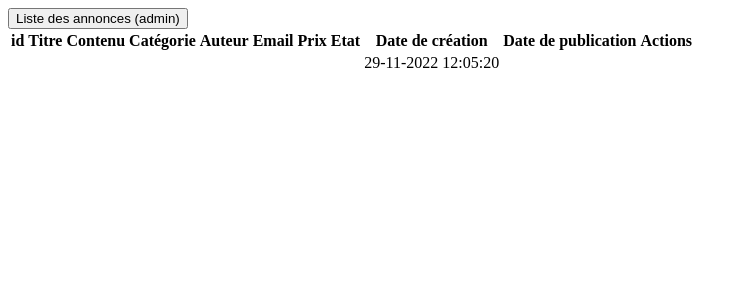
After one commit to RoquesPascal/ESIMED_Symfony_Projet, a Symfony app: template templates/advert/admin_show.html.twig in a window 1280 px wide. The commit adds this page. Shown: the top 300 px of the page, without its empty margins (0-747 px from the left). Run offline with Twig, Linux system fonts and the light colour scheme; the template is opened without the code that fills it, so the values that code supplies are empty; some libraries are stand-ins or nearby versions.

Commit message:
Ajout d'un show pour les annonces dans la partie admin

```diff
--- a/templates/advert/admin_index.html.twig
+++ b/templates/advert/admin_index.html.twig
@@ -6,7 +6,7 @@
     <a href="{{ path('index') }}"><button>Menu principal</button></a>
     <a href="{{ path('admin_advert_list_draft') }}"><button>Valider les nouvelles annonces (admin)</button></a>
     <a href="{{ path('admin_advert_list_published') }}"><button>Voir les annonces publi&eacute;es (admin)</button></a>
-    <a href="{{ path('admin_advert_list_rejected') }}"><button>Valider les annonces rejet&eacute;es (admin)</button></a>
+    <a href="{{ path('admin_advert_list_rejected') }}"><button>voir les annonces rejet&eacute;es (admin)</button></a>
     <a href="{{ path('admin_category_index') }}"><button>Voir les cat&eacute;gories (admin)</button></a>
 
     <table>
@@ -21,6 +21,7 @@
             <th>Etat</th>
             <th>Date de cr&eacute;ation</th>
             <th>Date de publication</th>
+            <th>Actions</th>
         </tr>
         {% for advert in listAdverts %}
             <tr>
@@ -34,6 +35,7 @@
                 <td>{{ advert.getState() }}</td>
                 <td>{{ advert.getCreatedAt()|date("d-m-Y H:i:s") }}</td>
                 <td>{{ advert.getPublishedAt() is empty ? "" : advert.getPublishedAt|date("d-m-Y H:i:s") }}</td>
+                <td><a href="{{ path('admin_show', {'id': advert.getId()}) }}"><button>Voir</button></a></td>
             </tr>
         {% endfor %}
     </table>
--- /dev/null
+++ b/templates/advert/admin_show.html.twig
@@ -0,0 +1,47 @@
+{% extends 'base.html.twig' %}
+
+{% block title %}D&eacute;tails de l'annonce{% endblock %}
+
+{% block body %}
+    <a href="{{ path('admin_index') }}"><button>Liste des annonces (admin)</button></a>
+
+    <table>
+        <tr>
+            <th>id</th>
+            <th>Titre</th>
+            <th>Contenu</th>
+            <th>Cat&eacute;gorie</th>
+            <th>Auteur</th>
+            <th>Email</th>
+            <th>Prix</th>
+            <th>Etat</th>
+            <th>Date de cr&eacute;ation</th>
+            <th>Date de publication</th>
+            {% if advert.getState() != 'rejected' %}
+                <th>Actions</th>
+            {% endif %}
+        </tr>
+        <tr>
+            <td>{{ advert.getId() }}</td>
+            <td>{{ advert.getTitle() }}</td>
+            <td>{{ advert.getContent() }}</td>
+            <td>{{ advert.getCategory().getName() }}</td>
+            <td>{{ advert.getAuthor() }}</td>
+            <td>{{ advert.getEmail() }}</td>
+            <td>{{ advert.getPrice() }}</td>
+            <td>{{ advert.getState() }}</td>
+            <td>{{ advert.getCreatedAt()|date("d-m-Y H:i:s") }}</td>
+            <td>{{ advert.getPublishedAt() is empty ? "" : advert.getPublishedAt|date("d-m-Y H:i:s") }}</td>
+            {% if advert.getState() == 'draft' %}
+                <td>
+                    <a href="{{ path('admin_advertvalidation_validate', {'id': advert.getId(), 'view': 'index'}) }}"><button>Valider</button></a>
+                    <a href="{{ path('admin_advertvalidation_reject', {'id': advert.getId(), 'view': 'index'}) }}"><button>Rejeter</button></a>
+                </td>
+            {% elseif advert.getState() == 'published' %}
+                <td>
+                    <a href="{{ path('admin_advertvalidation_reject', {'id': advert.getId(), 'view': 'index'}) }}"><button>Rejeter</button></a>
+                </td>
+            {% endif %}
+        </tr>
+    </table>
+{% endblock %}
```
Also changed, not shown: src/Controller/AdvertController.php (+22 -19 lines), templates/advert/admin_advert_list.html.twig (+6 -7 lines).
